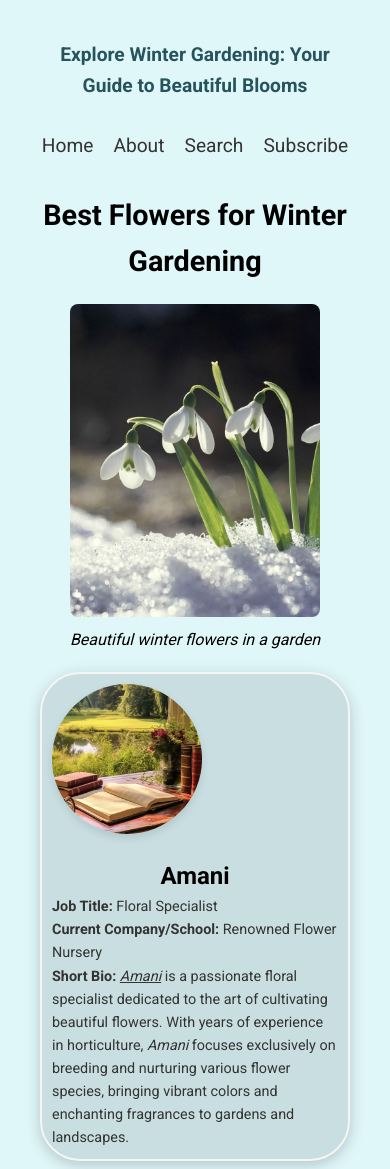
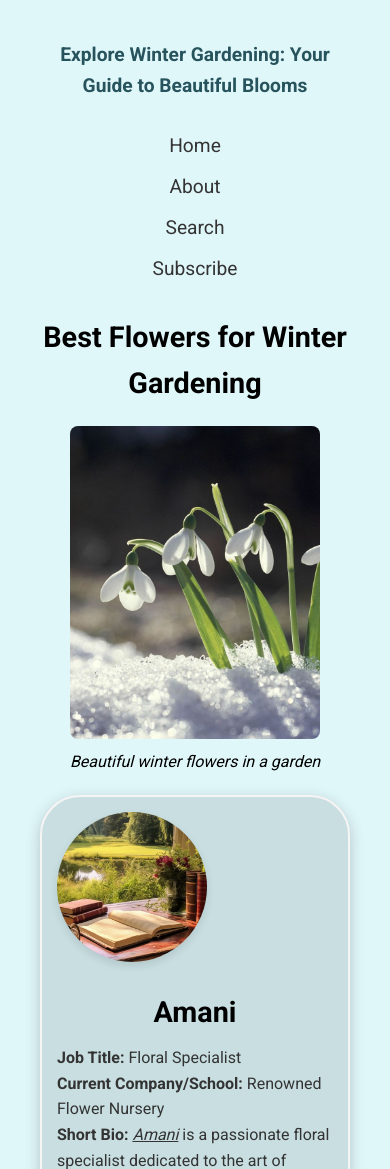
Before and after one commit to Amani94555/My-blog, a plain HTML site: page static/posts/post1.html in a window 390 px wide. Shown: the top 1169 px of the page. Drawn offline with Linux system fonts and the light colour scheme.

Commit message:
Update responsive.css

```diff
--- a/static/style/responsive.css
+++ b/static/style/responsive.css
@@ -8,34 +8,8 @@
     }
 
     .author-info {
-        display: flex;
-        align-items: center;
-        padding: 20px;
-    }
-
-    .avatar {
-        margin-right: 20px;
-    }
-
-    .author-details {
-        max-width: 600px;
-    }
-
-    .author-details h2 {
-        margin: 0;
-    }
-}
-
-@media (max-width: 768px) {
-    .author-info {
         flex-direction: column;
         align-items: flex-start;
-        padding: 10px;
-    }
-
-    .avatar {
-        margin-bottom: 15px;
-        margin-right: 0;
     }
 
     .author-details {
@@ -53,8 +27,8 @@
     }
 
     .nav {
-        flex-direction: row;
-        align-items: flex-start;
+        flex-direction: column;
+        align-items: center;
     }
 
     .nav a {
@@ -69,11 +43,7 @@
         max-height: 150px;
     }
 
-    .author-details h2 {
-        font-size: 1.5rem;
-    }
-
-    .author-details p {
-        font-size: 0.9rem;
+    .social-icons {
+        grid-template-columns: 1fr;
     }
 }
```
